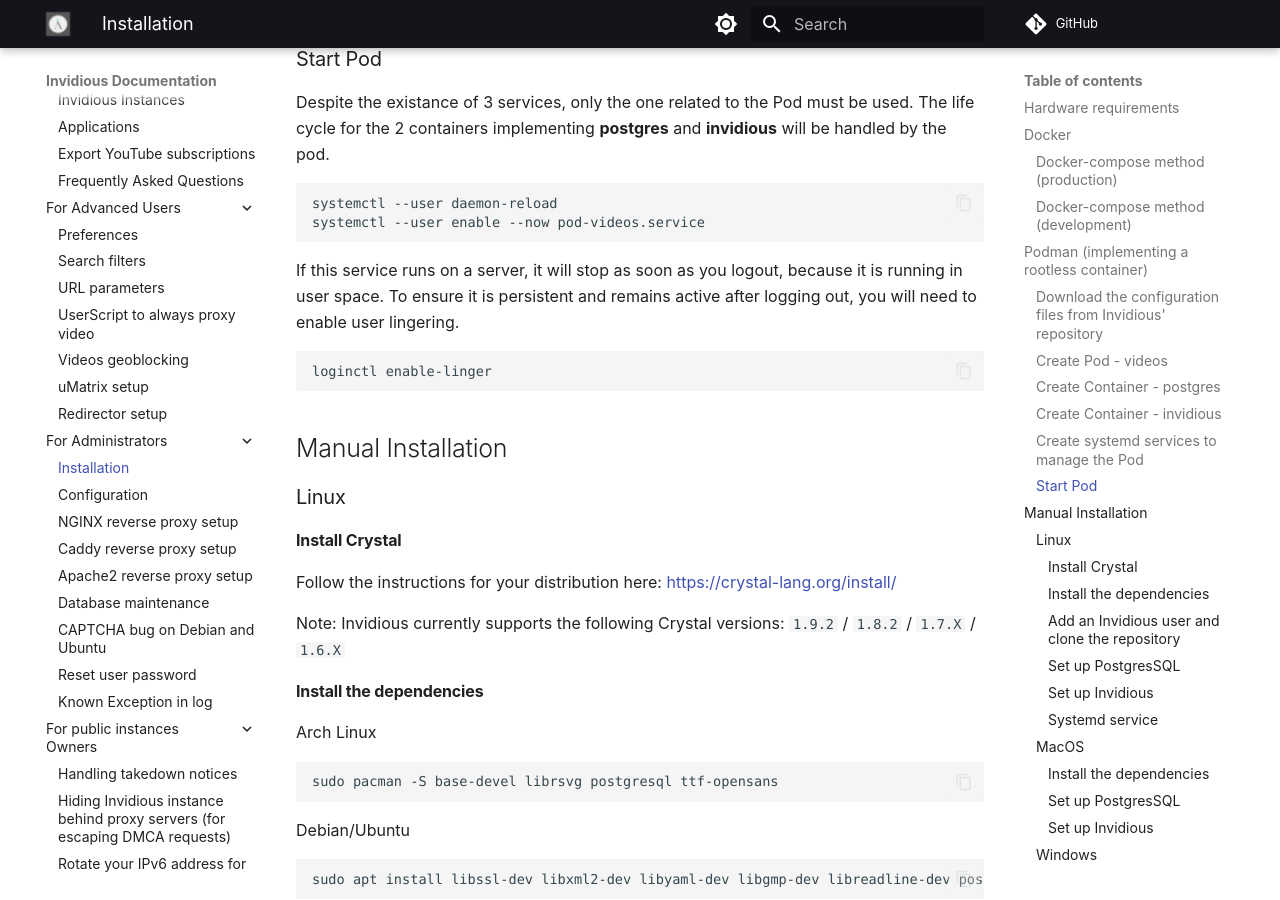
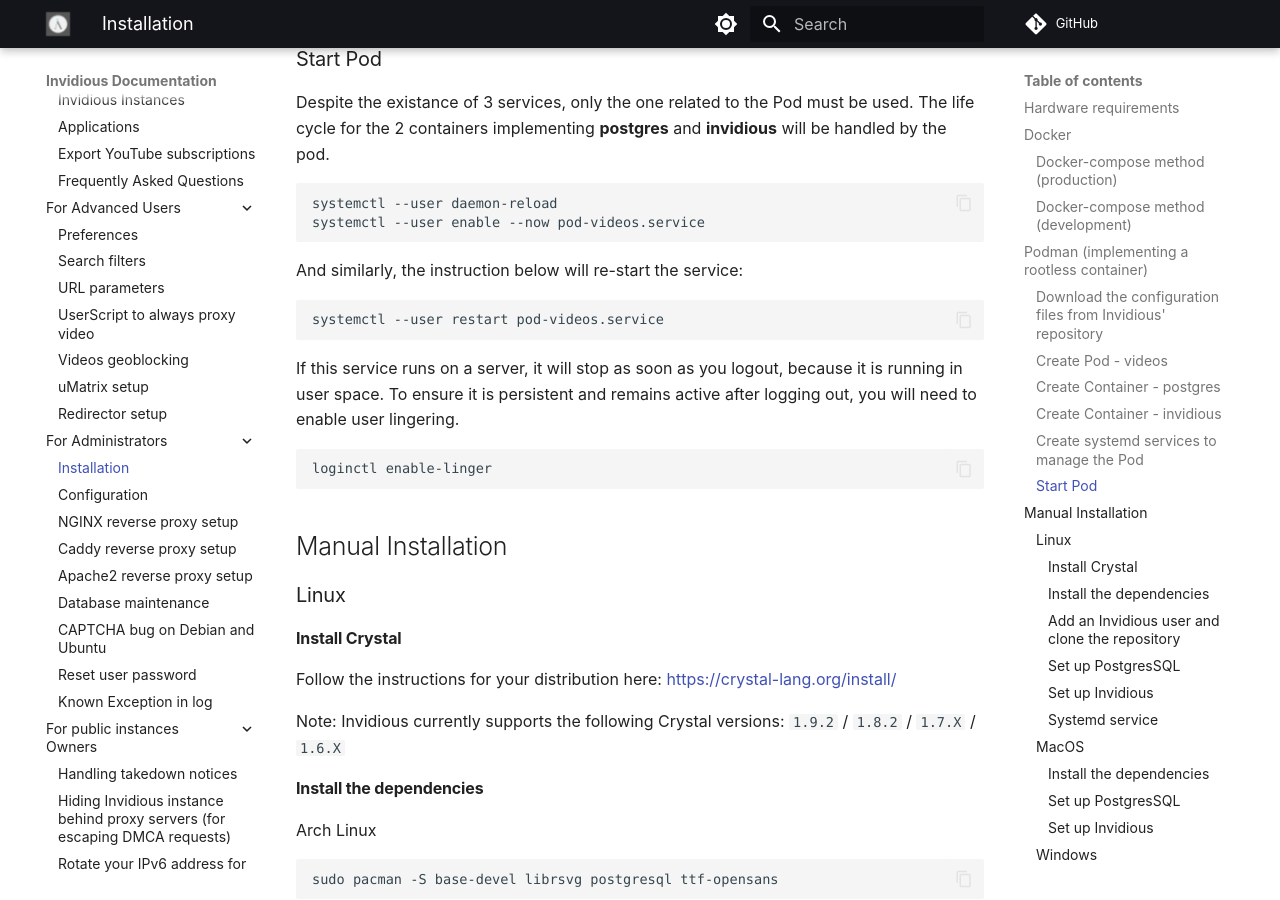
Before and after one commit to iv-org/documentation, an MkDocs documentation site: the page built from docs/installation.md, in a window 1280 px wide and 900 px high, scrolled down 4053 px. Built offline with MkDocs 1.6.1 and Material for MkDocs 9.7.7, drawn with Linux system fonts in a browser that asks for light colours; comment, search, counter and statistics services are not loaded.

Commit message:
Update installation.md
minor update

````diff
--- a/docs/installation.md
+++ b/docs/installation.md
@@ -176,6 +176,12 @@
 ```systemd
 systemctl --user daemon-reload
 systemctl --user enable --now pod-videos.service
+```
+
+And similarly, the instruction below will re-start the service:
+
+```systemd
+systemctl --user restart pod-videos.service
 ```
 
 If this service runs on a server, it will stop as soon as you logout, because it is running in user space.
````
